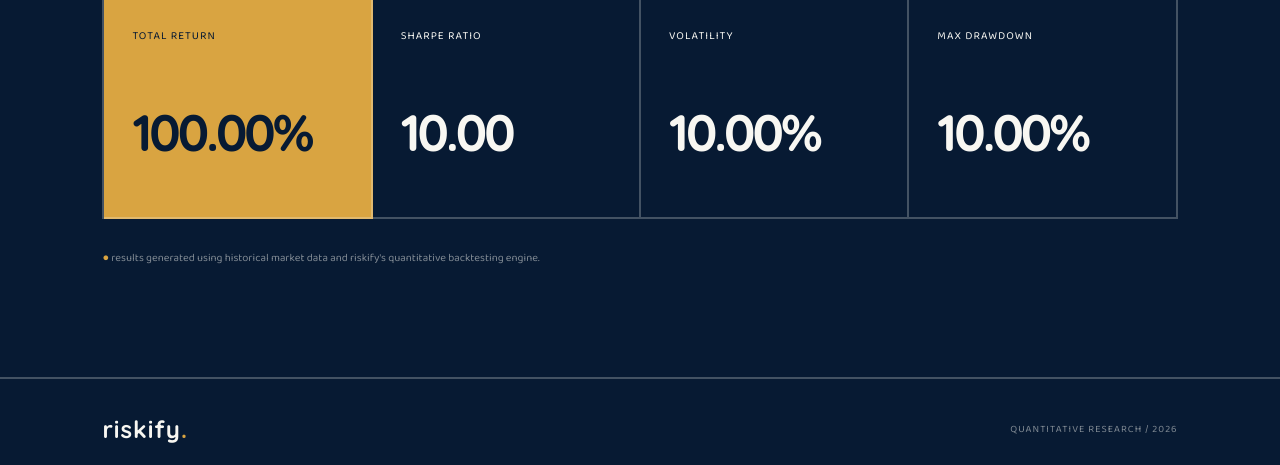
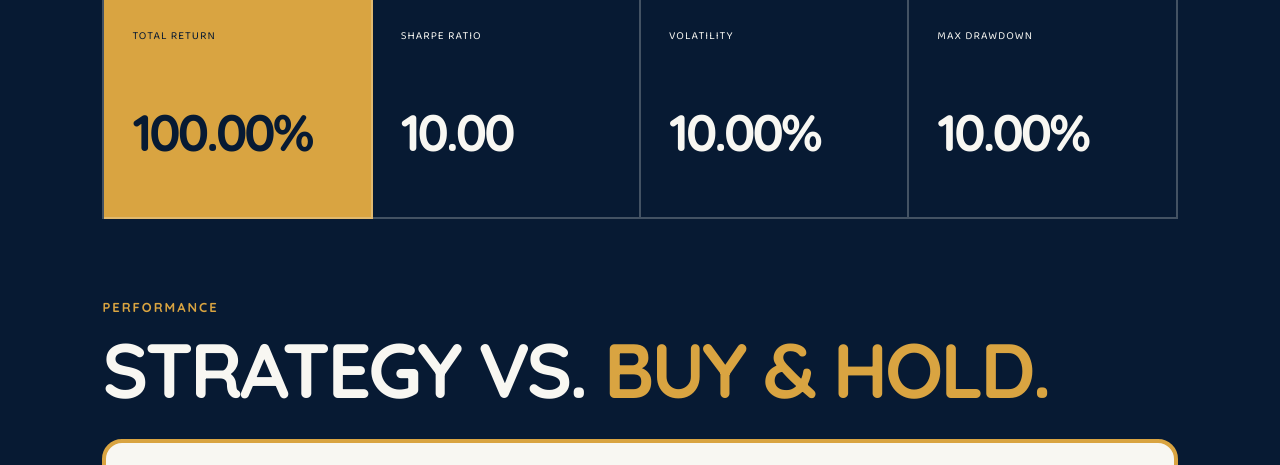
Before and after one commit to evacoffee/riskify, a Flask app: template templates/index.html in a window 1280 px wide. Shown: the part 2134-2599 px from the top of the page. Before the commit the page ends 2577 px from the top, so only its background shows below. Run offline with Flask 3, Linux system fonts and the light colour scheme; the template is opened without the code that fills it: most values are stand-ins (such as "Sample title", 1, 10 or a date in 2020); a map, chart or similar area stays blank.

Commit message:
commit #20

```diff
--- a/app.py
+++ b/app.py
@@ -10,37 +10,35 @@ app = Flask(__name__)
 
 @app.route("/", methods=["GET", "POST"])
 def index():
-
     results = None
-
     if request.method == "POST":
-
         ticker = request.form["ticker"]
         start = request.form["start"]
         end = request.form["end"]
-
         data = get_data(
             ticker,
             start,
             end
         )
-
         data = moving_average_strategy(data)
-
         data = run_backtest(data)
-
         metrics = calculate_metrics(data)
-
+        chart_path = "static/performance.png"
+        create_performance_chart(
+            data, chart_path
+        )
         results = {
             "ticker": ticker,
             "metrics": metrics
         }
-
     return render_template(
         "index.html",
         results=results
     )
 
-
 if __name__ == "__main__":
     app.run(debug=True)
+
+from quant.backtest import(
+    run_backtest, calculate_metrics, create_performance_chart
+)
--- a/static/style.css
+++ b/static/style.css
@@ -348,3 +348,39 @@ footer {
         grid-template-columns: 1fr;
     }
 }
+
+.chart-section {
+    margin-top: 80px;
+}
+
+.chart-label {
+    font-size: 13px;
+    font-weight: 700;
+    letter-spacing: 2px;
+    color: var(--gold);
+}
+
+.chart-section h3 {
+    margin: 20px 0 35px;
+    font-size: clamp(40px, 6vw, 80px);
+    line-height: 0.9;
+    letter-spacing: -3px;
+    font-weight: 800;
+}
+
+.chart-section h3 span {
+    color: var(--gold);
+}
+
+.chart-container {
+    background: var(--white);
+    padding: 25px;
+    border: 4px solid var(--gold);
+    border-radius: 20px;
+}
+
+.chart-container img {
+    display: block;
+    width: 100%;
+    height: auto;
+}
--- a/templates/index.html
+++ b/templates/index.html
@@ -251,6 +251,23 @@
 
             </div>
 
+            <div class="chart-section">
+                <div class="chart-label">
+                    PERFORMANCE
+                </div>
+
+                <h3>
+                    STRATEGY VS.
+                    <span>BUY & HOLD.</span>
+                </h3>
+
+                <div class="chart-container">
+                    <img
+                        src="{{ url_for('static', filename='performance.png') }}"
+                        alt="Strategy performance chart"
+                    >
+                </div>
+            </div>
 
             <div class="data-note">
 
```
Also changed, not shown: quant/backtest.py (+19 -0 lines), quant/strategy.py (+0 -9 lines).
